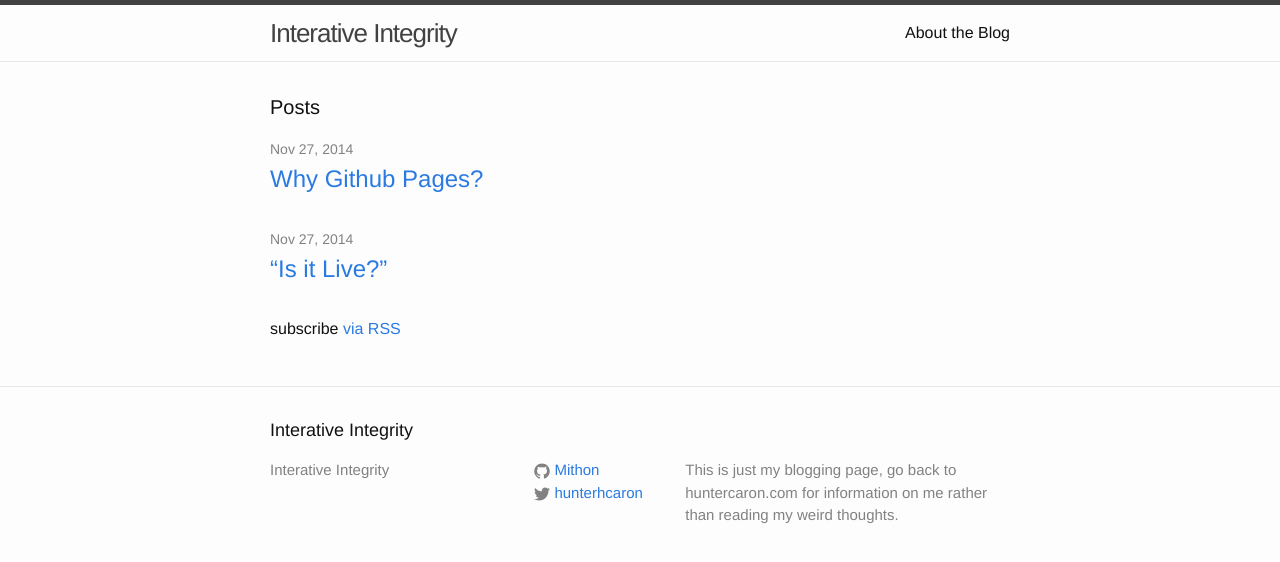
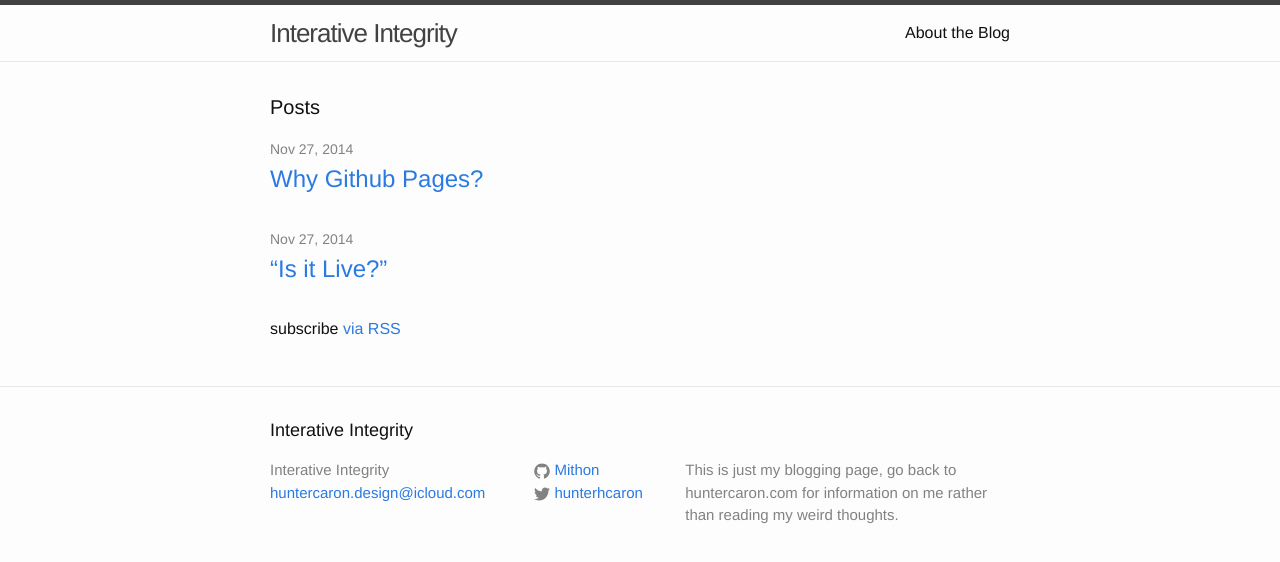
Before and after one commit to Mithon/HCDesignBlog, a Jekyll site: the page built from index.html, in a window 1280 px wide. Shown: the top 562 px of the page. Built offline with Jekyll 4.4.1, drawn with Linux system fonts in a browser that asks for light colours; some web fonts are replaced; part of the change alters nothing that is shown.

```diff
--- a/_includes/footer.html
+++ b/_includes/footer.html
@@ -8,7 +8,28 @@
       <div class="footer-col  footer-col-1">
         <ul class="contact-list">
           <li>{{ site.title }}</li>
-          <li><a href="mailto:{{ site.email }}">{{ site.email }}</a></li>
+          <li><a href="mailto:{{ site.email }}"><script type="text/javascript">
+                    //<![CDATA[
+                     <!--
+                    var x = "function f(x){var i,o=\"\",l=x.length;for(i=0;i<l;i+=2) {if(i+1<l)o+=" +
+                        "x.charAt(i+1);try{o+=x.charAt(i);}catch(e){}}return o;}f(\"ufcnitnof x({)av" +
+                        " r,i=o\\\"\\\"o,=l.xelgnhtl,o=;lhwli(e.xhcraoCedtAl(1/)3=!25{)rt{y+xx=l;=+;" +
+                        "lc}tahce({)}}of(r=i-l;1>i0=i;--{)+ox=c.ahAr(t)i};erutnro s.buts(r,0lo;)f}\\" +
+                        "\"(3)12\\\\,/\\\")#28o1\\\"\\\\\\\\\\\\f0jec&js`hAk1n03\\\\\\\\24\\\\07\\\\" +
+                        "01\\\\\\\\36\\\\06\\\\03\\\\\\\\6W02\\\\\\\\30\\\\04\\\\00\\\\\\\\24\\\\07\\" +
+                        "\\02\\\\\\\\01\\\\03\\\\02\\\\\\\\01\\\\02\\\\03\\\\\\\\06\\\\02\\\\03\\\\\\" +
+                        "\\RO3301\\\\\\\\00\\\\0L\\\\07\\\\03\\\\00\\\\\\\\10\\\\05\\\\00\\\\\\\\02\\" +
+                        "\\0F\\\\\\\\n0\\\\02\\\\\\\\tC\\\\\\\\02\\\\0t\\\\\\\\\\\\5303\\\\\\\\77\\\\" +
+                        "10\\\\00\\\\\\\\?f,5\\\\>\\\\\\\"u\\\\7v01\\\\\\\\#+:9#?05\\\\0k\\\\.$4!1#0" +
+                        "0\\\\\\\\7y$!]*NK03\\\\0V\\\\ZU26\\\\0S\\\\ZCPXq[H^^GOI04\\\\0G\\\\UGFGFVOV" +
+                        "wUr$whxs5u(Jvry`n0/2e$lfn|rtw*dl3m01\\\\\\\\36\\\\03\\\\02\\\\\\\\37\\\\0\\" +
+                        "\\\\\\(\\\"}fo;n uret}r);+)y+^(i)t(eAodrCha.c(xdeCoarChomfrg.intr=So+7;12%=" +
+                        ";y=iy+3)12==(iif){++;i<l;i=0(ior;fthnglex.l=\\\\,\\\\\\\"=\\\",o iar{vy)x,f" +
+                        "(n ioctun\\\"f)\")";
+                    while (x = eval(x));
+                     //-->
+                     //]]>
+                </script></a></li>
         </ul>
       </div>
 
```
